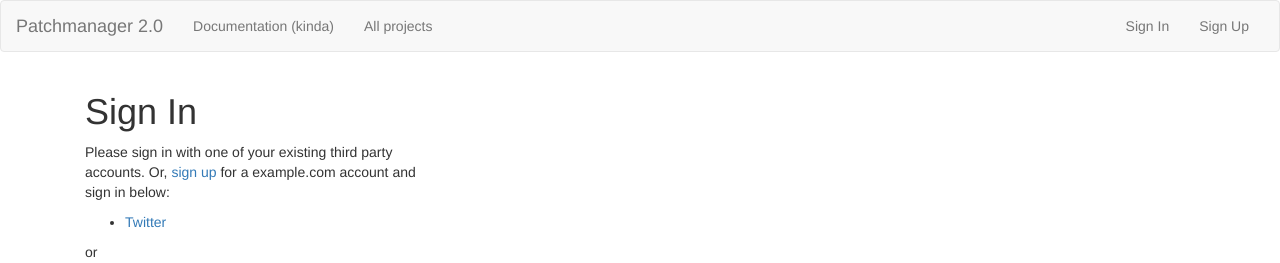
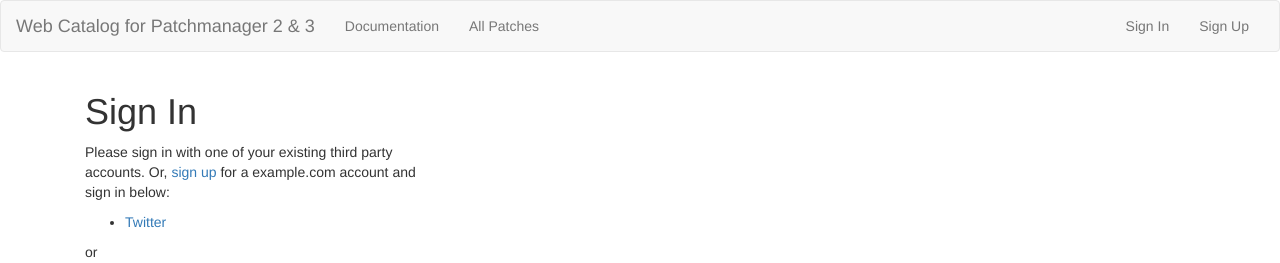
Before and after one commit to sailfishos-patches/pm-web-catalog, a Django app: page /accounts/login/ in a window 1280 px wide. Shown: the top 263 px of the page. Run offline with Django 3.2, Linux system fonts and the light colour scheme; some libraries are stand-ins or nearby versions.

Commit message:
[Base.html] Overhaul strings

```diff
--- a/example/templates/plain/example/base.html
+++ b/example/templates/plain/example/base.html
@@ -21,14 +21,14 @@
             <span class="icon-bar"></span>
             <span class="icon-bar"></span>
           </button>
-          <a class="navbar-brand" href="{% url 'home' %}">Patchmanager 2.0</a>
+          <a class="navbar-brand" href="{% url 'home' %}">Web Catalog for Patchmanager 2 & 3</a>
         </div>
         <div class="collapse navbar-collapse" id="bs-example-navbar-collapse-1">
           <ul class="nav navbar-nav">
-            <li><a href="{% url 'helpme_page' %}">Documentation (kinda)</a></li>
-            <li><a href="{% url 'view_projects' %}">All projects</a></li>
+            <li><a href="{% url 'helpme_page' %}">Documentation</a></li>
+            <li><a href="{% url 'view_projects' %}">All Patches</a></li>
           	{% if user.is_authenticated %}
-            <li><a href="{% url 'view_user_projects' user.username %}">Your projects</a></li>
+            <li><a href="{% url 'view_user_projects' user.username %}">Your Patches</a></li>
             {% endif %}
           </ul>
           <ul class="nav navbar-nav navbar-right">
```
